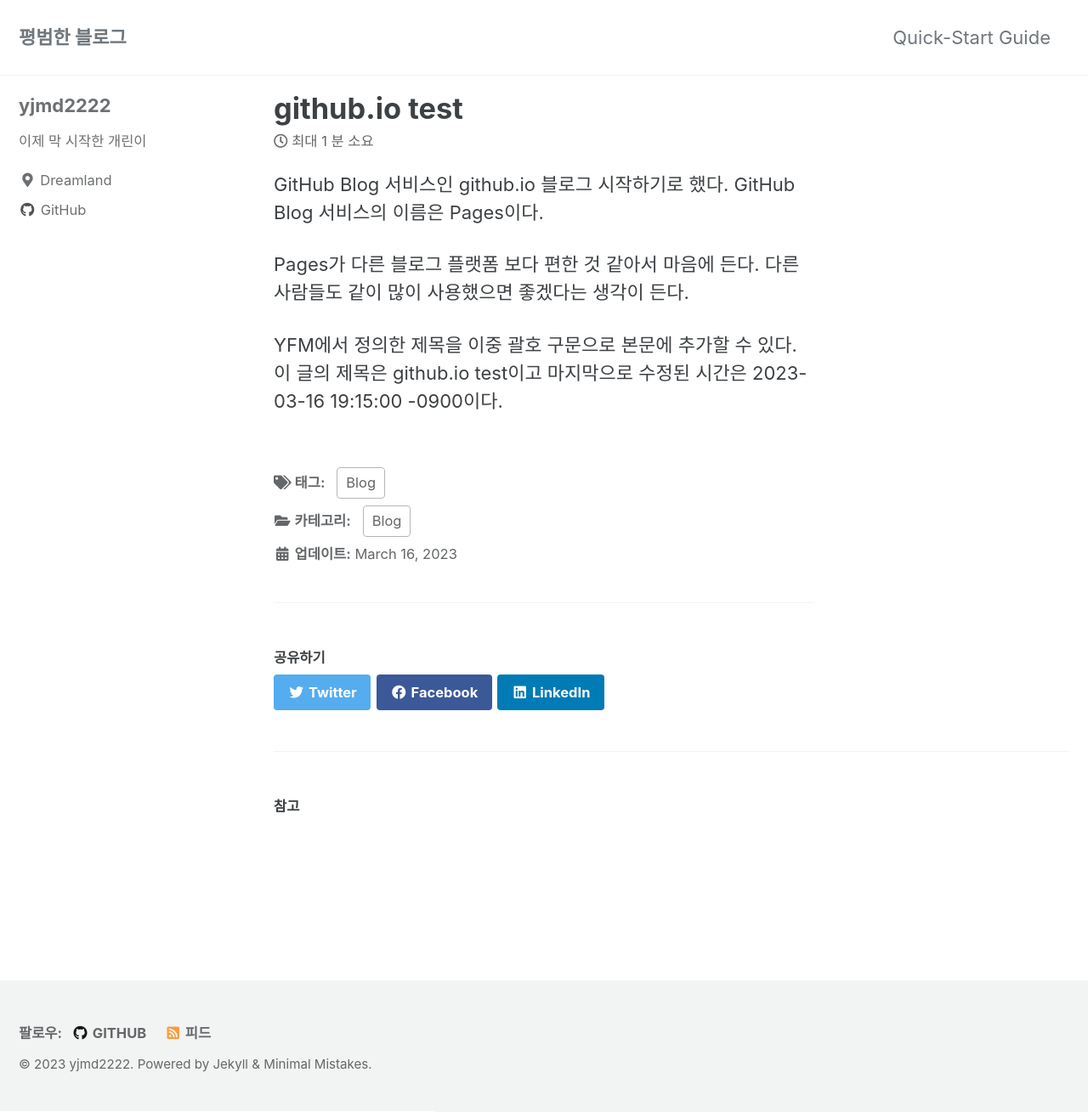
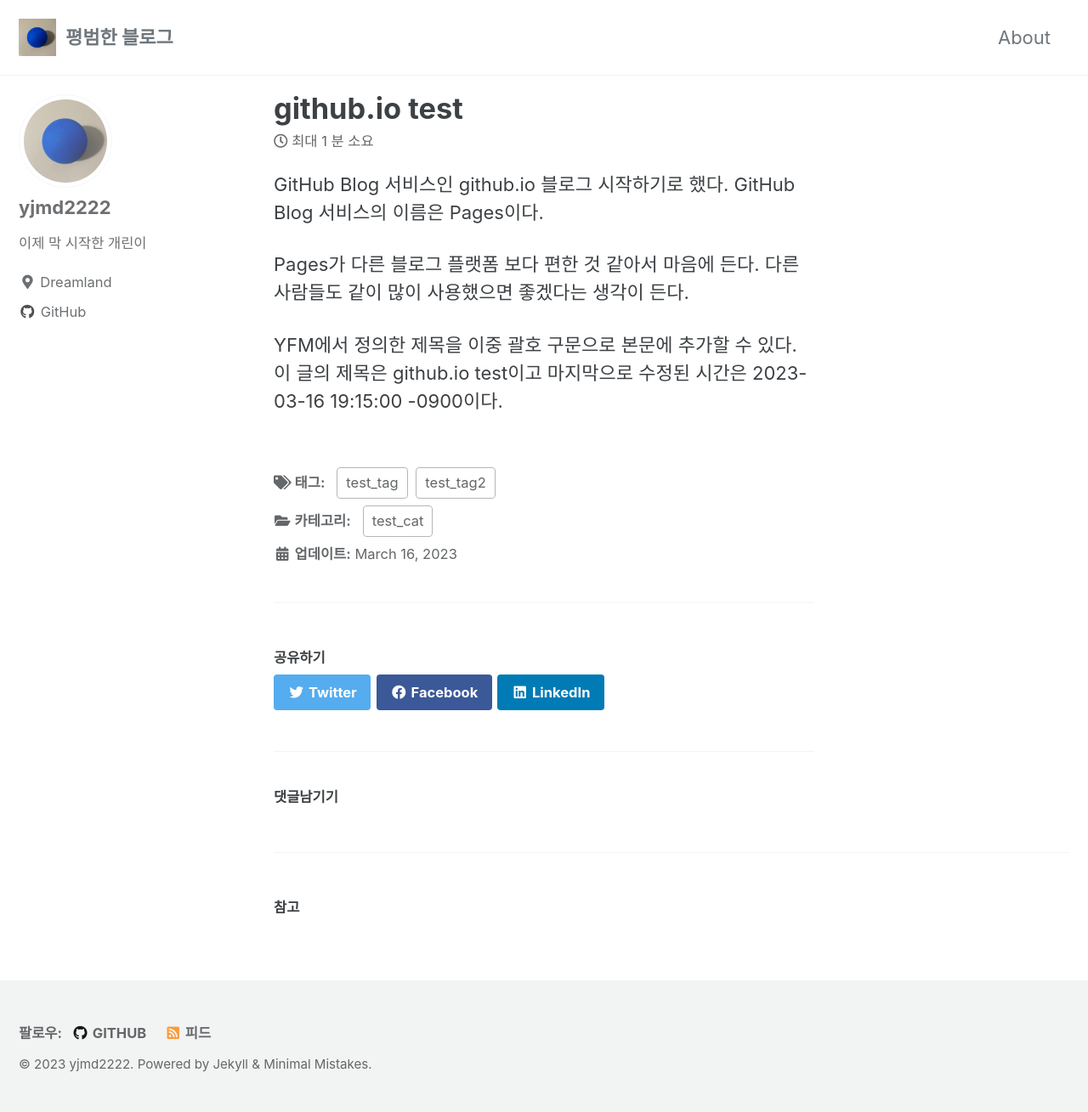
Before and after one commit to yjmd2222/yjmd2222.github.io, a Jekyll site: the page built from _posts/2023-03-16-meaningful-post.md, in a window 1280 px wide and 1309 px high. Shown: the whole window at 85% size. Built offline with Jekyll 4.4.1, drawn with Linux system fonts in a browser that asks for light colours; cached includes are drawn as plain includes; comment, search, counter and statistics services are not loaded.

Commit message:
test profile_image, tags, categories, and comments

```diff
--- a/_config.yml
+++ b/_config.yml
@@ -23,14 +23,14 @@ name                     : "yjmd2222"
 description              : "코딩 블로그"
 url                      : "https://yjmd2222.github.io"
 baseurl                  : # the subpath of your site, e.g. "/blog"
-repository               : # GitHub username/repo-name e.g. "mmistakes/minimal-mistakes"
+repository               : "/yjmd2222/yjmd2222.github.io"
 teaser                   : # path of fallback teaser image, e.g. "/assets/images/500x300.png"
-logo                     : # path of logo image to display in the masthead, e.g. "/assets/images/88x88.png"
+logo                     : "/assets/images/profile_image.jpg"
 masthead_title           : # overrides the website title displayed in the masthead, use " " for no title
 # breadcrumbs            : false # true, false (default)
 words_per_minute         : 200
 comments:
-  provider               : # false (default), "disqus", "discourse", "facebook", "staticman", "staticman_v2", "utterances", "giscus", "custom"
+  provider               : "giscus"
   disqus:
     shortname            : # https://help.disqus.com/customer/portal/articles/466208-what-s-a-shortname-
   discourse:
@@ -44,12 +44,12 @@ comments:
     theme                : # "github-light" (default), "github-dark"
     issue_term           : # "pathname" (default)
   giscus:
-    repo_id              : # Shown during giscus setup at https://giscus.app
-    category_name        : # Full text name of the category
-    category_id          : # Shown during giscus setup at https://giscus.app
-    discussion_term      : # "pathname" (default), "url", "title", "og:title"
-    reactions_enabled    : # '1' for enabled (default), '0' for disabled
-    theme                : # "light" (default), "dark", "dark_dimmed", "transparent_dark", "preferred_color_scheme"
+    repo_id              : "R_kgDOJKQ_gA"
+    category_name        : "Comments"
+    category_id          : "DIC_kwDOJKQ_gM4CVLc2"
+    discussion_term      : "pathname"
+    reactions_enabled    : 1
+    theme                : "light"
   staticman:
     branch               : # "master"
     endpoint             : # "https://{your Staticman v3 API}/v3/entry/github/"
@@ -86,7 +86,7 @@ facebook:
   username               :
   app_id                 :
   publisher              :
-og_image                 : # Open Graph/Twitter default site image
+og_image                 : "/assets/images/profile_image.jpg"
 # For specifying social profiles
 # - https://developers.google.com/structured-data/customize/social-profiles
 social:
@@ -105,7 +105,7 @@ analytics:
 # Site Author
 author:
   name             : "yjmd2222"
-  avatar           : # path of avatar image, e.g. "/assets/images/bio-photo.jpg"
+  avatar           : "/assets/images/profile_image.jpg"
   bio              : "이제 막 시작한 개린이"
   location         : "Dreamland"
   email            :
@@ -287,6 +287,6 @@ defaults:
       layout: single
       author_profile: true
       read_time: true
-      comments: # true
+      comments: true
       share: true
       related: true
--- a/_posts/2023-03-16-meaningful-post.md
+++ b/_posts/2023-03-16-meaningful-post.md
@@ -3,9 +3,10 @@ title:  "github.io test"
 excerpt: "GitHub Blog 서비스인 github.io 블로그 시작하기로 했다."
 
 categories:
-  - Blog
+  - test_cat
 tags:
-  - Blog
+  - test_tag
+  - test_tag2
 last_modified_at: 2023-03-16T19:15:00-09:00
 ---
 
```
Also changed, not shown: _data/navigation.yml (+4 -4 lines), _pages/category-archive.md (added, +6 -0 lines), _pages/tag-archive.md (added, +6 -0 lines), assets/images/profile_image.jpg (added).
